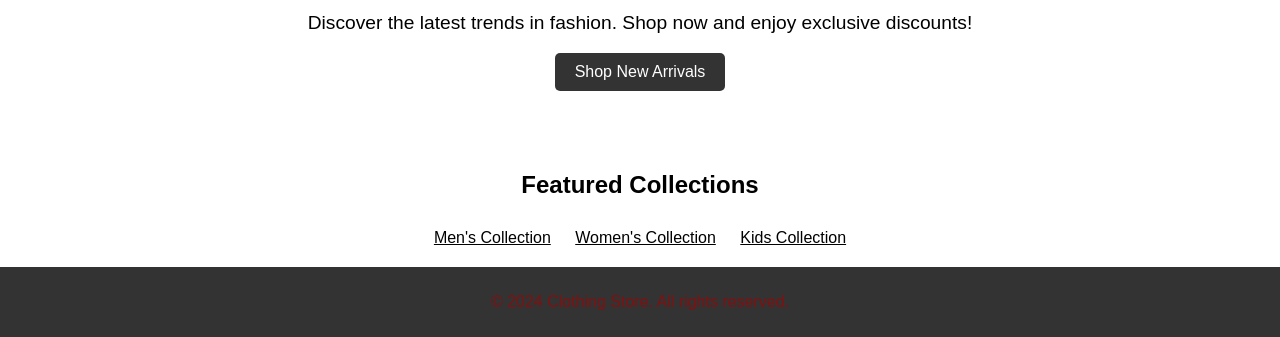
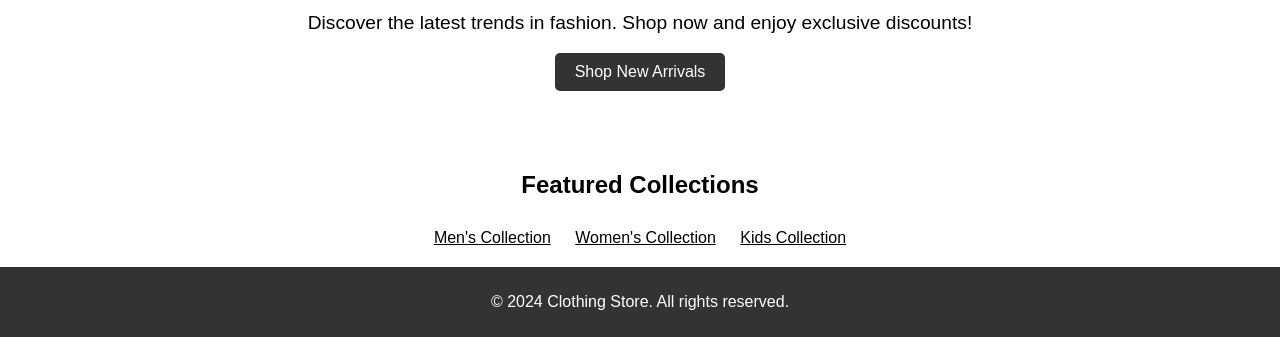
Before and after one commit to SunilKumar-045/https---github.com-SunilKumar-045-Clothing-Store, a plain HTML site: page index.html in a window 1280 px wide. Shown: the part 717-1054 px from the top of the page. Drawn offline with Linux system fonts and the light colour scheme.

Commit message:
Initial commit

```diff
--- a/index.css
+++ b/index.css
@@ -100,7 +100,7 @@ nav a:hover{
 /* Footer Section */
 footer {
     background-color: #333;
-    color: rgb(129, 17, 17);
+    color: white;
     text-align: center;
     padding: 10px 0;
     position: relative;
```
